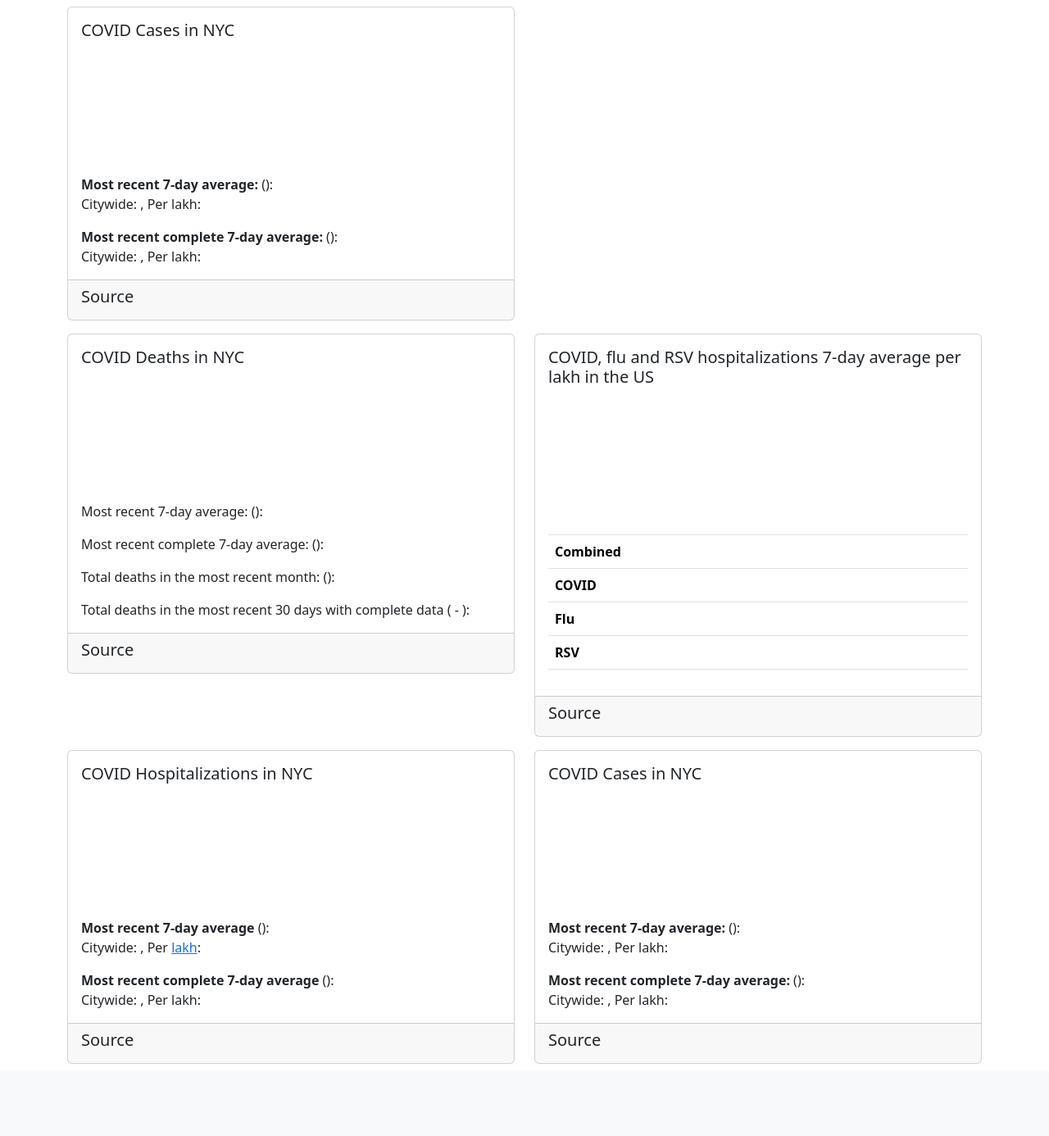
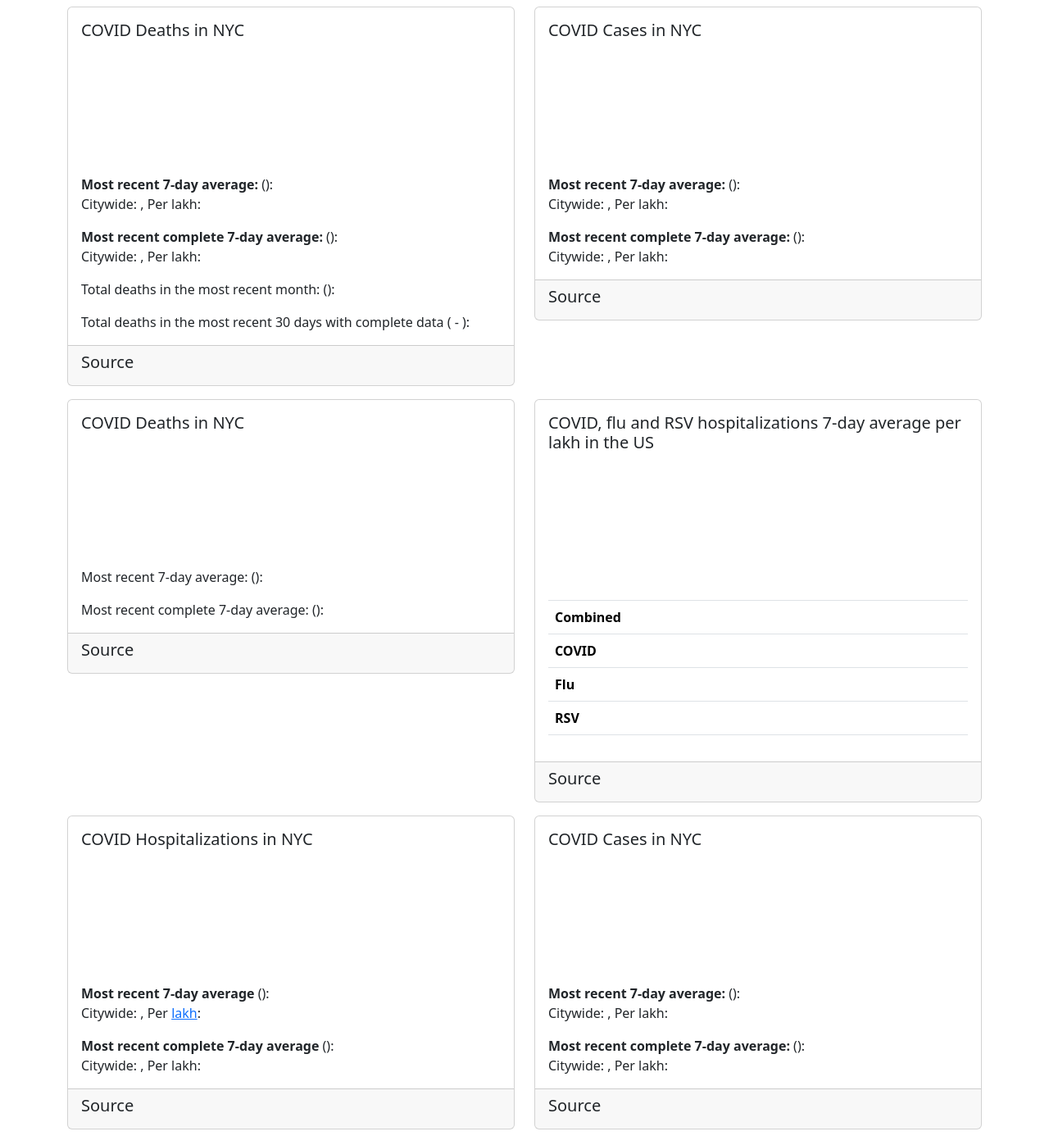
Before and after one commit to grvsmth/contagion, a Django app: page / in a window 1280 px wide. Shown: the part 56-1442 px from the top of the page at 82% size. Before the commit the page ends 1354 px from the top, so only its background shows below. Run offline with Django 4.2, Linux system fonts and the light colour scheme; lists and menus that the app fills with data are empty; a map, chart or similar area stays blank; parts of the project's set-up code (start-up, migrations or seed data) failed here and were passed over; some libraries are stand-ins or nearby versions.

Commit message:
Display death counts

```diff
--- a/static_staging/js/compute.js
+++ b/static_staging/js/compute.js
@@ -3,13 +3,15 @@
 const exports = {};
 
 exports.isLastMonth = function(dayItem) {
-    const dayDate = DateTime.fromISO(dayItem.date_of_interest);
-    return dayDate.get("month") === this.lastMonth;
+    const dayDate = DateTime.fromISO(dayItem.date);
+
+    return dayDate.get("year") === this.lastMonthYear
+        && dayDate.get("month") === this.lastMonth;
 };
 
 exports.daysFilter = function(dayItem) {
     const beginDate = DateTime.fromISO(this.endDateString).minus({"days": 30});
-    const dayDate = DateTime.fromISO(dayItem.date_of_interest);
+    const dayDate = DateTime.fromISO(dayItem.date);
     const endDate = DateTime.fromISO(this.endDateString);
     return dayDate > beginDate && dayDate <= endDate;
 };
@@ -20,7 +22,9 @@
 
 exports.rangeTotal = function(dayData, filterKey, filterThis, propertyKey) {
     const today = DateTime.now().setZone(filterThis.timezone);
-    filterThis.lastMonth = today.minus({"months": 1}).get("month");
+    const lastMonth = today.minus({"months": 1});
+    filterThis.lastMonth = lastMonth.get("month");
+    filterThis.lastMonthYear = lastMonth.get("year");
 
     const zeroResult = {
         "deaths": 0,
@@ -37,12 +41,12 @@
         return zeroResult;
     }
 
-    if (!('date_of_interest' in rangeData[0])) {
-        console.error('No date_of_interest', rangeData[0]);
+    if (!('date' in rangeData[0])) {
+        console.error('No date', rangeData[0]);
         return zeroResult;
     }
 
-    const firstDayDate = DateTime.fromISO(rangeData[0].date_of_interest);
+    const firstDayDate = DateTime.fromISO(rangeData[0].date);
 
     return {
         "beginDate": firstDayDate.toLocaleString(DateTime.DATE_SHORT),
--- a/static_staging/js/main.js
+++ b/static_staging/js/main.js
@@ -10,7 +10,8 @@
     "daily": "NYC",
     "resp": "CDC_RESP_NET",
     "wastewater": "NYC_Wastewater",
-    "cases": "NYC_Cases"
+    "cases": "NYC_Cases",
+    "deaths": "NYC_Deaths"
 };
 
 const apiVersion = 0.1;
@@ -29,7 +30,13 @@
 
 const casesInfo = localityInfo.find((locality) =>
     locality.name === localityName.cases);
-const weekDataUrl = "/api/" + apiVersion + "/week-data/";
+const weeklyCasesDataUrl = "/api/" + apiVersion + "/week-data/?locality="
+    + casesInfo.pk;
+
+const deathsInfo = localityInfo.find((locality) =>
+    locality.name === localityName.deaths);
+const weeklyDeathsDataUrl = "/api/" + apiVersion + "/week-data/?locality="
+    + deathsInfo.pk;
 
 let dayData = {};
 try {
@@ -38,11 +45,18 @@
     console.log("Error retrieving data from " + dayDataUrl, error);
 }
 
-let weekData = {};
+let weeklyCasesData = {};
 try {
-    weekData = await cacheClient.fetchData(weekDataUrl);
+    weeklyCasesData = await cacheClient.fetchData(weeklyCasesDataUrl);
 } catch (error) {
-    console.log("Error retrieving data from " + weekDataUrl, error);
+    console.log("Error retrieving data from " + weeklyCasesDataUrl, error);
+}
+
+let weeklyDeathsData = {};
+try {
+    weeklyDeathsData = await cacheClient.fetchData(weeklyDeathsDataUrl);
+} catch (error) {
+    console.log("Error retrieving data from " + weeklyDeathsDataUrl, error);
 }
 
 const wastewaterInfo = localityInfo.find((locality) =>
@@ -71,23 +85,30 @@
     return !dayInfo.incomplete;
 });
 
-const latestWeekData = weekData[weekData.length - 1];
-const latestCompleteWeek = weekData[weekData.length - (completeDelay + 1)];
+const latestWeeklyCasesData = weeklyCasesData[weeklyCasesData.length - 1];
+const latestCompleteWeeklyCases = weeklyCasesData[
+    weeklyCasesData.length - (completeDelay + 1)
+];
+
+const latestWeeklyDeathsData = weeklyDeathsData[weeklyDeathsData.length - 1];
+const latestCompleteWeeklyDeaths = weeklyDeathsData[
+    weeklyDeathsData.length - (completeDelay + 1)
+];
 
 const deathsLastMonth = compute.rangeTotal(
-    dayData,
+    weeklyDeathsData,
     "isLastMonth",
     {"timezone": dailyInfo.time_zone_name},
-    "death_count"
+    "value"
 );
 
 const thirtyDayThis = {
     "days": 30,
-    "endDateString": latestComplete.date_of_interest
+    "endDateString": latestCompleteWeeklyDeaths.date
 };
 
 const deathsThirtyDays = compute.rangeTotal(
-    dayData, "daysFilter", thirtyDayThis, "death_count"
+    weeklyDeathsData, "daysFilter", thirtyDayThis, "value"
 );
 
 const latestWastewaterData = wastewaterData[wastewaterData.length - 1];
@@ -116,7 +137,7 @@
     staleThreshold, latestComplete.date_of_interest
 );
 
-const staleWeekly = compute.isStale(staleThreshold, latestWeekData.date);
+const staleWeekly = compute.isStale(staleThreshold, latestWeeklyCasesData.date);
 
 const staleWastewater = compute.isStale(
     staleThreshold, latestWastewaterData.sample_date
@@ -148,6 +169,13 @@
         "sevenDayComplete": document.querySelector("#nyc-cases-week-complete"),
         "sevenDayCompletePerLakh": document
             .querySelector("#nyc-cases-week-complete-lakh")
+    },
+    "nycWeeklyDeaths": {
+        "sevenDayAverage": document.querySelector("#nyc-deaths-week"),
+        "sevenDayPerLakh": document.querySelector("#nyc-deaths-week-lakh"),
+        "sevenDayComplete": document.querySelector("#nyc-deaths-week-complete"),
+        "sevenDayCompletePerLakh": document
+            .querySelector("#nyc-deaths-week-complete-lakh")
     },
     "nycDeath": {
         "sevenDayAverage": document.querySelector("#nyc-death-7day"),
@@ -195,6 +223,7 @@
     "sourceElement": {
         "NYC": document.querySelectorAll(".nyc-source"),
         "NYC_Cases": document.querySelectorAll(".nyc-week-source"),
+        "NYC_Deaths": document.querySelectorAll(".nyc-week-source"),
         "NYC_Flu_Pdf": document.querySelectorAll(".nyc-flu-source"),
         "NYC_Wastewater": document.querySelectorAll(".nyc-wastewater-source"),
         "CDC_RESP_NET": document.querySelectorAll(".resp-source")
@@ -203,8 +232,10 @@
 
 ui.displayLatestData(latestDayData);
 ui.displayCompleteData(latestComplete);
-ui.displayWeeklyData(latestWeekData);
-ui.displayCompleteWeeklyData(latestCompleteWeek);
+ui.displayWeeklyData(latestWeeklyCasesData, latestWeeklyDeathsData);
+ui.displayCompleteWeeklyData(
+    latestCompleteWeeklyCases, latestCompleteWeeklyDeaths
+);
 ui.displayLastMonth(deathsLastMonth);
 ui.displayThirtyDays(deathsThirtyDays);
 
@@ -228,7 +259,9 @@
     chartManager.formatDate(row.date_of_interest)
 );
 
-const weekLabels = weekData.map(row => chartManager.formatDate(row.date));
+const weekLabels = weeklyCasesData.map(
+    row => chartManager.formatDate(row.date)
+);
 
 chartManager.displayData({
     "chartType": "line",
@@ -251,24 +284,24 @@
     "legend": {
         "display": false
     },
-    "title": "Cases per week (7-day average, confirmed and probable)",
+    "title": "Cases per day (7-day average, confirmed and probable)",
     "datasets": [{
         "backgroundColor": "#9A031E",
-        "data": weekData.map(row => Math.round(row.value / 7))
+        "data": weeklyCasesData.map(row => Math.round(row.value / 7))
     }]
 });
 
 chartManager.displayData({
-    "chartType": "bar",
-    "element": document.querySelector("#nyc-deaths-chart"),
-    "labels": dayLabels,
+    "chartType": "line",
+    "element": document.querySelector("#nyc-week-deaths-chart"),
+    "labels": weekLabels,
     "legend": {
         "display": false
     },
-    "title": "Deaths per day",
+    "title": "Deaths per week",
     "datasets": [{
         "backgroundColor": "#FB8B24",
-        "data": dayData.map(row => row.death_count)
+        "data": weeklyDeathsData.map(row => row.value)
     }]
 });
 
--- a/templates/index.html
+++ b/templates/index.html
@@ -44,6 +44,53 @@
         </nav>
         <div class="container">
             <div class="row row-cols-1 row-cols-md-2 py-2">
+                <div class="col">
+                    <div class="card">
+                        <div class="card-body">
+                            <h5 class="card=title">COVID Deaths in NYC</h5>
+                            <div>
+                                <canvas id="nyc-week-deaths-chart"></canvas>
+                            </div>
+                            <p class="card-text">
+                                <strong>
+                                    Most recent 7-day average:
+                                </strong>
+                                (<span class="nyc-latest-week"></span>):
+                                <br />
+                                Citywide:
+                                <span id="nyc-deaths-week"></span>,
+                                Per lakh:
+                                <span id="nyc-deaths-week-lakh"></span>
+                            </p>
+                            <p class="card-text">
+                                <strong>
+                                    Most recent complete 7-day average:
+                                </strong>
+                                (<span class="nyc-complete-week"></span>):
+                                <br />
+                                Citywide:
+                                <span id="nyc-deaths-week-complete"></span>,
+                                Per lakh:
+                                <span id="nyc-deaths-week-complete-lakh"></span>
+                            </p>
+                            <p class="card-text">
+                                Total deaths in the most recent month:
+                                (<span class="last-month"></span>):
+                                <span id="nyc-death-last-month"></span>
+                            </p>
+                            <p class="card-text">
+                                Total deaths in the most recent 30 days with
+                                complete data
+                                (<span id="nyc-30days-begin"></span> -
+                                <span class="nyc-complete-date"></span>):
+                                <span id="nyc-death-30days"></span>
+                            </p>
+                        </div>
+                        <div class="card-footer nyc-week-source">
+                            <h5 class="card-title">Source</h5>
+                        </div>
+                    </div>
+                </div>
                 <div class="col">
                     <div class="card">
                         <div class="card-body">
@@ -97,18 +144,6 @@
                                 Most recent complete 7-day average:
                                 (<span class="nyc-complete-date"></span>):
                                 <span id="nyc-death-7day-complete"></span>
-                            </p>
-                            <p class="card-text">
-                                Total deaths in the most recent month:
-                                (<span class="last-month"></span>):
-                                <span id="nyc-death-last-month"></span>
-                            </p>
-                            <p class="card-text">
-                                Total deaths in the most recent 30 days with
-                                complete data
-                                (<span id="nyc-30days-begin"></span> -
-                                <span class="nyc-complete-date"></span>):
-                                <span id="nyc-death-30days"></span>
                             </p>
                         </div>
                         <div class="card-footer nyc-source">
```
Also changed, not shown: contagion/management/commands/cache.py (+13 -6 lines), contagion/models.py (+8 -2 lines), static_staging/js/Ui.js (+23 -15 lines).
